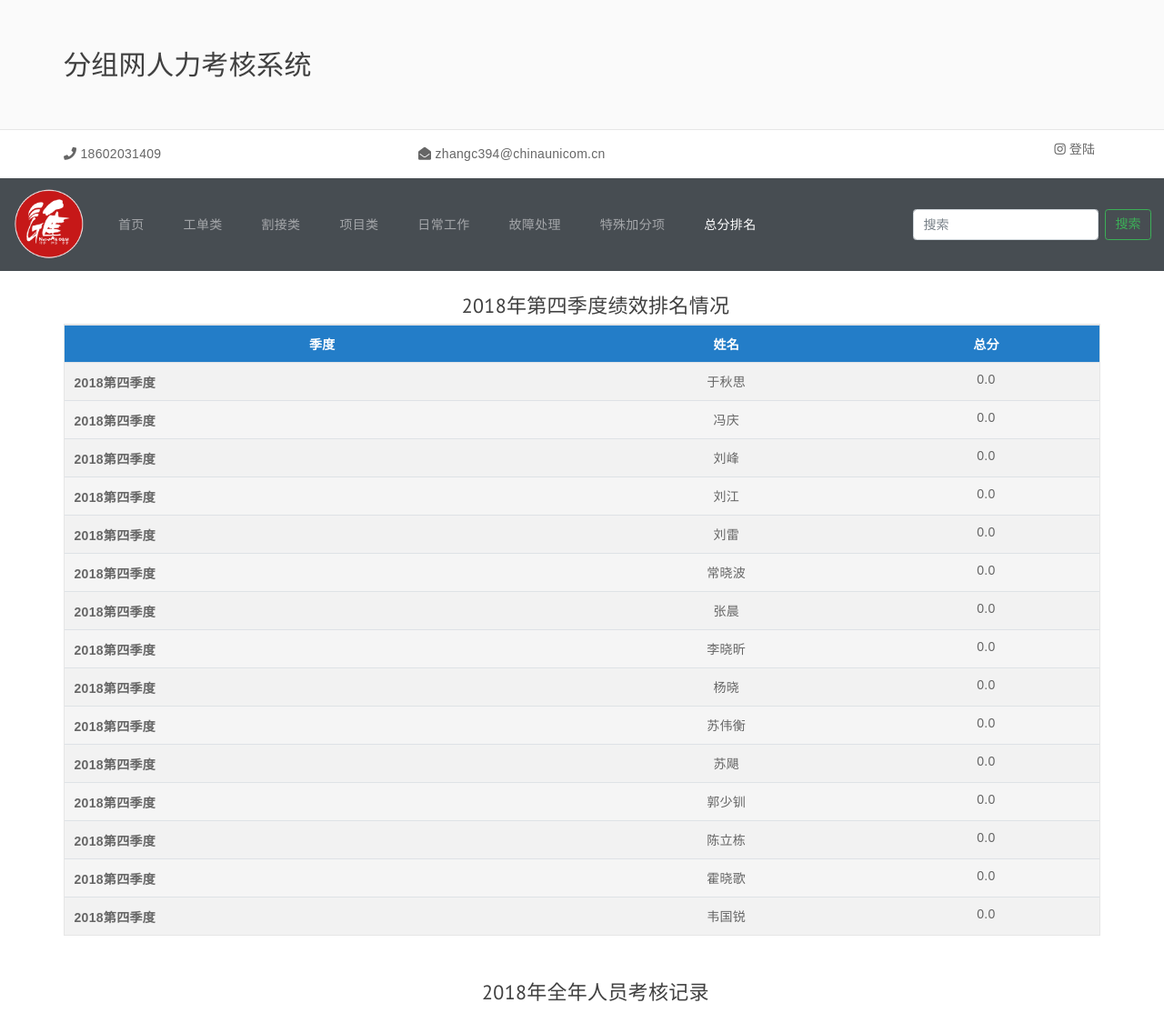
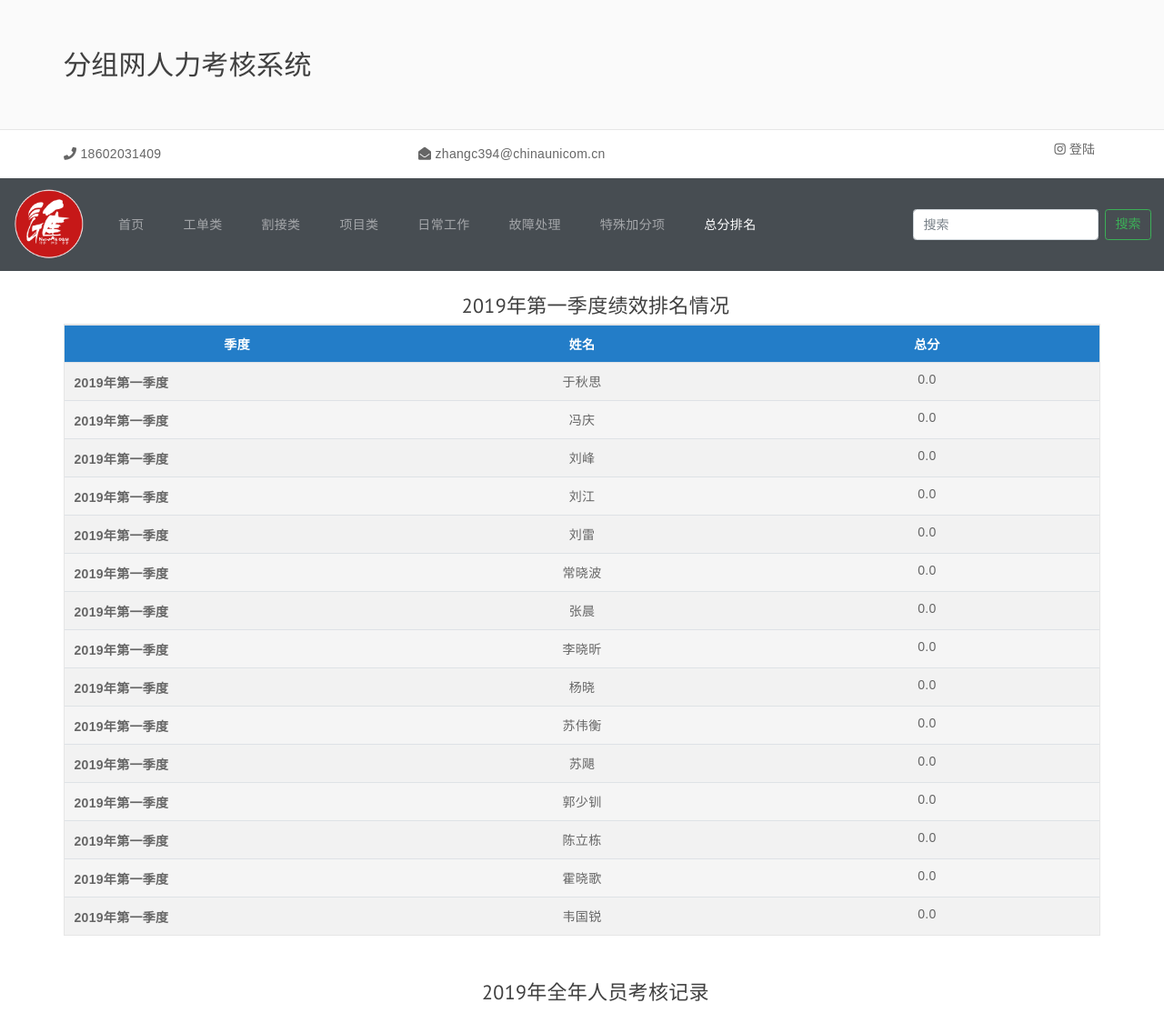
Before and after one commit to crsbrk/HRSystemByDjango, a Django app: page /scores/ in a window 1280 px wide. Shown: the top 1136 px of the page at 91% size. Run offline with Django 3.2, Linux system fonts and the light colour scheme; data comes from the database, SQL or seed files in the repository; data that the repository does not hold is empty; some libraries are stand-ins or nearby versions; some web fonts are replaced.

Commit message:
2019new scores

```diff
--- a/scores/templates/scores/index.html
+++ b/scores/templates/scores/index.html
@@ -67,23 +67,23 @@
 
 
       <div class="text-center breadcrumbs-item">
-        <h3>2018年第四季度绩效排名情况</h3>
+        <h3>2019年第一季度绩效排名情况</h3>
       </div>
     </div>
 
     <table class="table table-striped ">
       <thead>
         <tr>
-          <th scope="col">季度</th>
-          <th scope="col">姓名</th>
-          <th scope="col">总分</th>
+          <th scope="col" style="width:100px">季度</th>
+          <th scope="col" style="width:100px">姓名</th>
+          <th scope="col" style="width:100px">总分</th>
         </tr>
       </thead>
       <tbody>
         {% for season in season4 %}
 
         <tr>
-          <th scope="row">2018第四季度</th>
+          <th scope="row">2019年第一季度</th>
           <td>{{season.id}}</td>
           <td>{{season.s4}}</td>
         </tr>
@@ -93,7 +93,7 @@
     <br><br>
     <div class="container">
       <div class="text-center breadcrumbs-item">
-        <h3>2018年全年人员考核记录</h3>
+        <h3>2019年全年人员考核记录</h3>
       </div>
     </div>
     <div class="container">
--- a/scores/views.py
+++ b/scores/views.py
@@ -14,7 +14,7 @@ def index(request):
     # return HttpResponse('hello django')
 
     scores = Scores.objects.all().filter(
-        score_year_month__contains='2018')  # the final scores of a month
+        score_year_month__contains='2019')  # the final scores of a month
 
     i = 0
     sumScores = {}
@@ -40,15 +40,15 @@ from (
 SELECT worker_name name,sum(score_posts) a,sum(score_orders) b, sum(score_cutovers) c, sum(score_bonuses) d,
 sum(score_faulty) e, sum(score_routine)f
 from scores_scores
-where score_year_month in('2018-11','2018-10','2018-12')
+where score_year_month in('2019-1','2019-2','2019-3')
 GROUP BY worker_name
 ) AS SEASON4
 ORDER BY s4 desc''')
-    updateScoreOfWorkers(2018, 10)
+    updateScoreOfWorkers(2019, 1)
     # print(scoreOfAllWorkers)
-    updateScoreOfWorkers(2018, 11)
+    updateScoreOfWorkers(2019, 2)
     # print(scoreOfAllWorkers)
-    updateScoreOfWorkers(2018, 12)
+    updateScoreOfWorkers(2019, 3)
     # print(scoreOfAllWorkers)
     # print(sumScores)
     context = {
@@ -79,6 +79,7 @@ def updateScoreOfWorkers(myYear, myMonth):
     try:
         posts = Posts.objects.filter(
             deadline_at__year=myYear, deadline_at__month=myMonth)
+        print(posts)
         cutovers = Cutovers.objects.filter(
             deadline_at__year=myYear, deadline_at__month=myMonth)
         orders = Orders.objects.filter(
@@ -117,13 +118,12 @@ def updateScoreOfWorkers(myYear, myMonth):
     if routine is not None:
         countScores(routine, ROUTINE_SCORE_FLAG)
 
-    # print(scoreOfAllWorkers)
+#    print(scoreOfAllWorkers)
 
     for aWorker in scoreOfAllWorkers:
         try:
+            obj = Scores.objects.get(worker_name=aWorker, score_year_month=str(myYear) + '-' + str(myMonth))
 
-            obj = Scores.objects.get(
-                worker_name=aWorker, score_year_month=str(myYear) + '-' + str(myMonth))
             obj.score_posts = scoreOfAllWorkers[aWorker]['posts']
             obj.score_orders = scoreOfAllWorkers[aWorker]['orders']
             obj.score_cutovers = scoreOfAllWorkers[aWorker]['cutovers']
@@ -176,15 +176,15 @@ def countScores(myScores, flag):
                     myScore.workload_allot3 * myScore.pj_score, 2)
 
 
-                if flag == POST_SCORE_FLAG :
+                if flag == POST_SCORE_FLAG and 1 == myScore.pj_progress:
                     if myScore.pj_leader != '':
-                        scoreOfAllWorkers[myScore.pj_leader]['posts'] += pj_leader_score * myScore.pj_progress
+                        scoreOfAllWorkers[myScore.pj_leader]['posts'] += pj_leader_score
                     if myScore.pj_participant1 != '':
-                        scoreOfAllWorkers[myScore.pj_participant1]['posts'] += pj_participant1_score * myScore.pj_progress
+                        scoreOfAllWorkers[myScore.pj_participant1]['posts'] += pj_participant1_score
                     if myScore.pj_participant2 != '':
-                        scoreOfAllWorkers[myScore.pj_participant2]['posts'] += pj_participant2_score * myScore.pj_progress
+                        scoreOfAllWorkers[myScore.pj_participant2]['posts'] += pj_participant2_score
                     if myScore.pj_participant3 != '':
-                        scoreOfAllWorkers[myScore.pj_participant3]['posts'] += pj_participant3_score * myScore.pj_progress
+                        scoreOfAllWorkers[myScore.pj_participant3]['posts'] += pj_participant3_score
 
                 if flag == ORDERS_SCORE_FLAG:
                     #print("this is orders socre flag")
```
